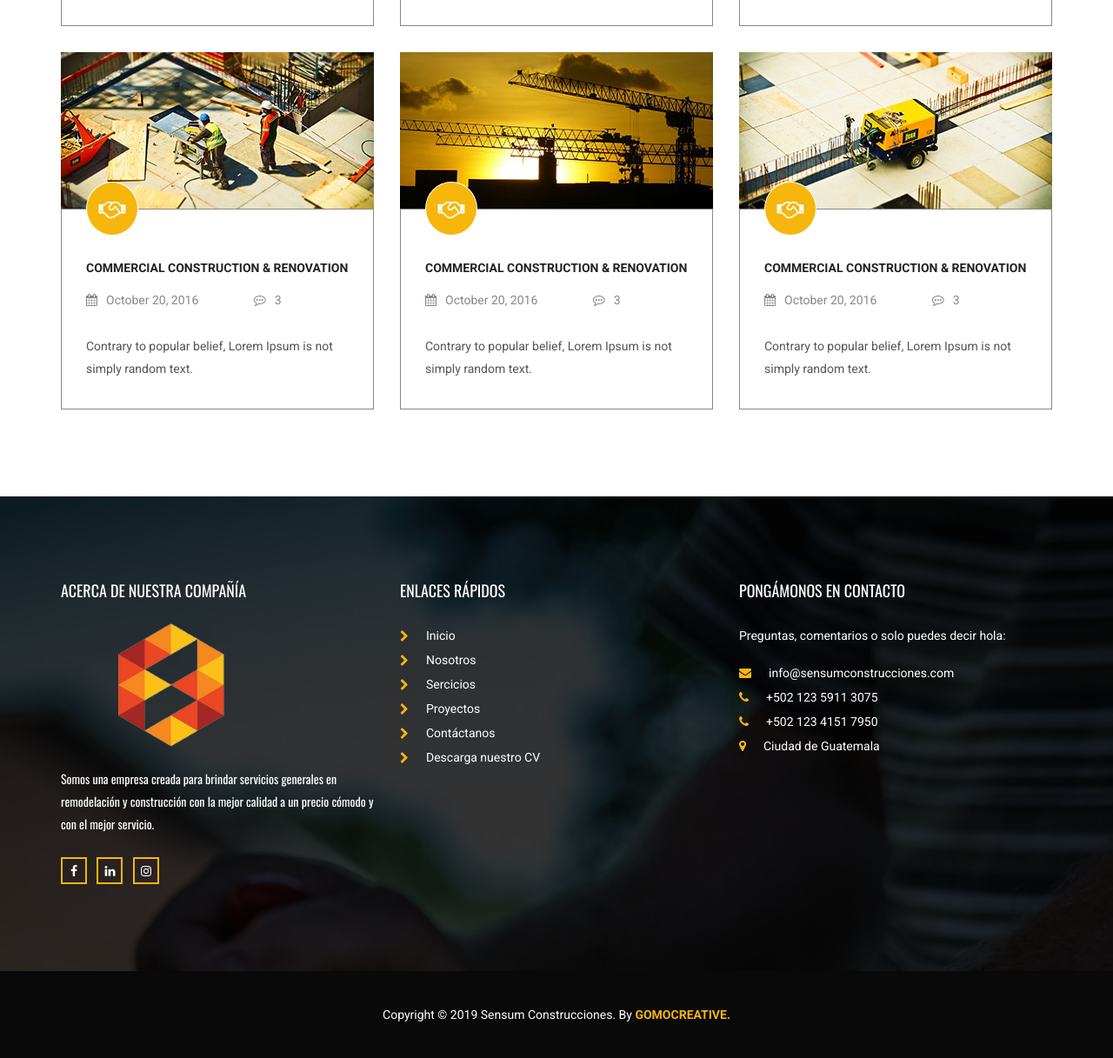
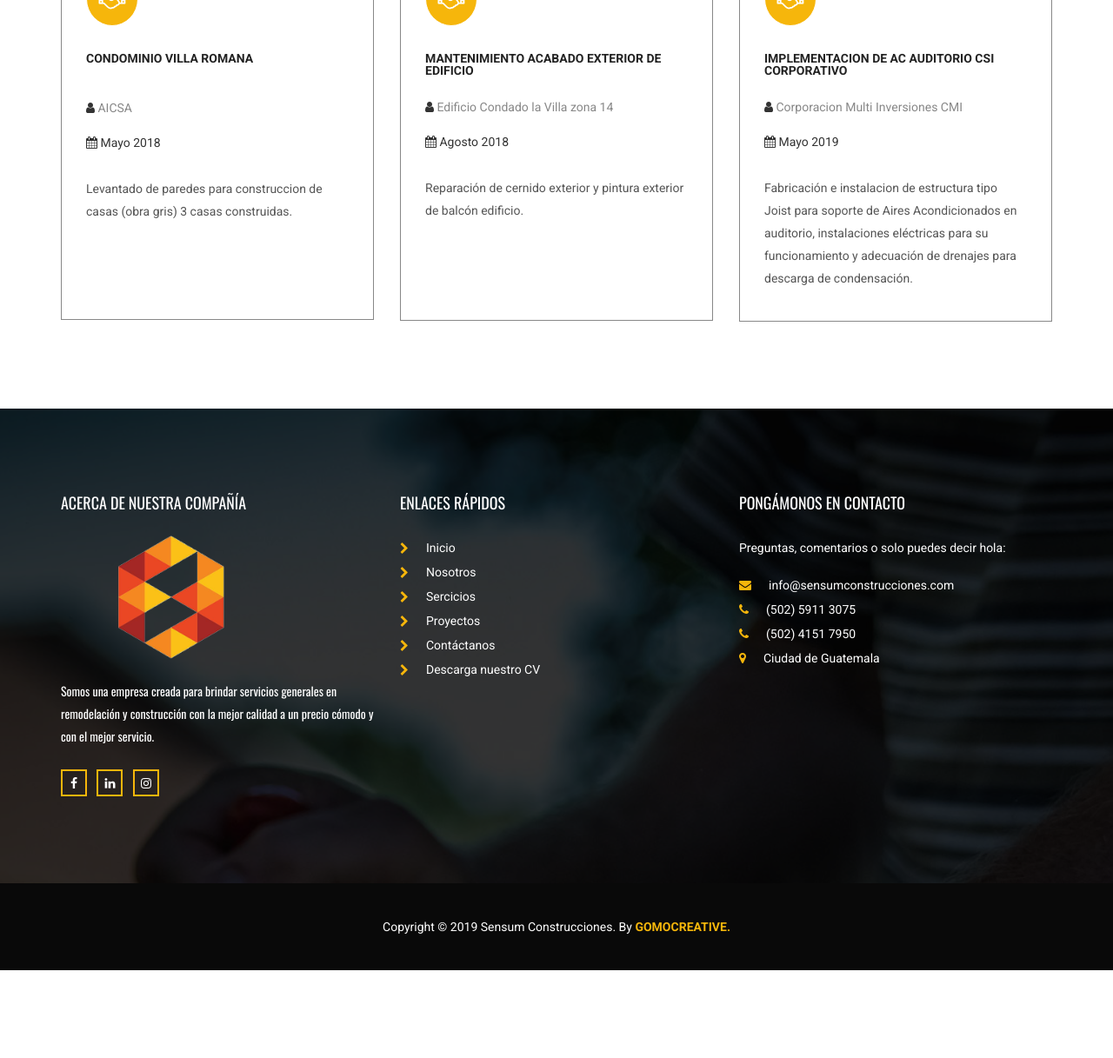
Before and after one commit to gomocreative/sensum, a PHP site: page /proyects.php in a window 1280 px wide. Shown: the part 1337-2554 px from the top of the page at 87% size. After the commit the page ends 2453 px from the top, so only its background shows below. Run offline with PHP 8.4, Linux system fonts and the light colour scheme.

Commit message:
Poject section
Changes on project section, footer and index. Also some images were added.

```diff
--- a/css/style.css
+++ b/css/style.css
@@ -3206,6 +3206,14 @@ button:hover {
     margin-bottom: 100px !important;
 }
 
+.whyUs {
+    padding: auto;
+    margin: 100px 50px 200px -5px;
+    width: 100%;
+    height: auto;
+    border-radius: 0.2em;
+}
+
 /* Custom Fonts for Sensum */
 
 
--- a/footer.php
+++ b/footer.php
@@ -17,12 +17,12 @@
             <div class="col-md-4 col-sm-6 footer_about quick">
                 <h2>Enlaces Rápidos</h2>
                 <ul class="quick_link">
-                    <li><a href="#"><i class="fa fa-chevron-right"></i>Inicio</a></li>
-                    <li><a href="#"><i class="fa fa-chevron-right"></i>Nosotros</a></li>
-                    <li><a href="#"><i class="fa fa-chevron-right"></i>Sercicios</a></li>
-                    <li><a href="#"><i class="fa fa-chevron-right"></i>Proyectos</a></li>
-                    <li><a href="#"><i class="fa fa-chevron-right"></i>Contáctanos</a></li>
-                    <li><a href="#"><i class="fa fa-chevron-right"></i>Descarga nuestro CV</a></li>
+                    <li><a href="index.php"><i class="fa fa-chevron-right"></i>Inicio</a></li>
+                    <li><a href="about.php"><i class="fa fa-chevron-right"></i>Nosotros</a></li>
+                    <li><a href="services.php"><i class="fa fa-chevron-right"></i>Sercicios</a></li>
+                    <li><a href="proyects.php"><i class="fa fa-chevron-right"></i>Proyectos</a></li>
+                    <li><a href="contact.php"><i class="fa fa-chevron-right"></i>Contáctanos</a></li>
+                    <li><a href="docs/Presentacion_Sensum_Construcciones.pdf" target="_blank"><i class="fa fa-chevron-right"></i>Descarga nuestro CV</a></li>
                 </ul>
             </div>
 
@@ -31,9 +31,9 @@
                 <address>
                     <p>Preguntas, comentarios o solo puedes decir hola:</p>
                     <ul class="my_address">
-                        <li><a href="#"><i class="fa fa-envelope" aria-hidden="true"></i>info@sensumconstrucciones.com</a></li>
-                        <li><a href="#"><i class="fa fa-phone" aria-hidden="true"></i>+502 123 5911 3075</a></li>
-                        <li><a href="#"><i class="fa fa-phone" aria-hidden="true"></i>+502 123 4151 7950</a></li>
+                        <li><a href="mailto:info@sensumconstrucciones.com"><i class="fa fa-envelope" aria-hidden="true"></i>info@sensumconstrucciones.com</a></li>
+                        <li><a href="tel:+50229113075"><i class="fa fa-phone" aria-hidden="true"></i>(502) 5911 3075</a></li>
+                        <li><a href="tel:+50241517950"><i class="fa fa-phone" aria-hidden="true"></i>(502) 4151 7950</a></li>
                         <li><a href="#"><i class="fa fa-map-marker" aria-hidden="true"></i>Ciudad de Guatemala</a></li>
                     </ul>
                 </address>
--- a/index.php
+++ b/index.php
@@ -68,7 +68,7 @@
                 <div class="camera_caption">
                     <div class="container">
                         <h5 class=" wow fadeInUp animated">Tu mejor opción en </h5>
-                        <h1 class=" wow fadeInUp animated" data-wow-delay="0.5s">SERVICIOS EN CONTRUCCIÓN</h1>
+                        <h1 class=" wow fadeInUp animated" data-wow-delay="0.5s">SERVICIOS DE CONTRUCCIÓN</h1>
                     </div>
                 </div>
             </div>
@@ -81,7 +81,7 @@
         <div class="container">
             <div class="tittle wow fadeInUp">
                 <h2>¡Comencemos!</h2>
-                <h4>Lorem Ipsum is simply dummy text of the printing and typesetting industry</h4>
+                <h4>Una Experiencia de Cálidad Garantizada</h4>
             </div>
             <div class="row about_row">
                 <div class="who_we_area col-md-7 col-sm-6">
@@ -99,7 +99,7 @@
                         <h3>Descarga nuestro Currícum y Portafolio digital</h3>
                     </div>
                     <br>
-                    <a href="#" class="button_all"> <i class="fa fa-download"></i> CV</a>
+                    <a href="docs/Presentacion_Sensum_Construcciones.pdf" target="_blank" class="button_all"> <i class="fa fa-download"></i> CV</a>
                 </div>
                 <div class="col-md-5 col-sm-6 about_client">
                     <img src="images/home.jpg" alt="" class="homeImg">
--- a/proyects.php
+++ b/proyects.php
@@ -60,7 +60,8 @@
 
     <!-- Banner area -->
     <section class="banner_area" data-stellar-background-ratio="0.5">
-        <h2>Algunos de nuestros proyectos</h2>
+        <h2>Conoce Algunos de nuestros proyectos</h2>
+
         <ol class="breadcrumb">
         </ol>
     </section>
@@ -72,10 +73,10 @@
             <div class="row blog_tow_row">
                 <div class="col-md-4 col-sm-6">
                     <div class="renovation">
-                        <img src="images/blog/renovation/r-1.jpg" alt="">
+                        <img src="images/projects/project1.2.jpg" alt="" style="width: 100%; height: 270px; ">
                         <div class="renovation_content">
                             <span class="clipboard"><i class="fa fa-handshake-o" aria-hidden="true"></i></span>
-                            <span class="tittle" href="#">Construcción oficinas ASTRAB</span>
+                            <span class="tittle" href="#">Construcción oficinas ASTRAB</span><br>
                             <div class="date_comment">
                                 <span style="padding-bottom: 200px;"><i class="fa fa-user" aria-hidden="true"></i> <a href="https://www.grupovical.com" target="_blank">Grupo  VICAL VIGUA, S.A.</a></span><br><br>
                                 <span class="spaceProjectCard"><i class="fa fa-calendar" aria-hidden="true"></i> Noviembre 2016</span>
@@ -86,9 +87,9 @@
                 </div>
                 <div class="col-md-4 col-sm-6">
                     <div class="renovation">
-                        <img src="images/blog/renovation/r-2.jpg" alt="">
+                        <img src="images/projects/project2.jpg" alt="" style="width: 100%; height: 270px">
                         <div class="renovation_content">
-                            <span class="clipboard"><i class="fa fa-handshake-o" aria-hidden="true"></i></span>
+                            <span class="clipboard"><i class="fa fa-handshake-o" aria-hidden="true"></i></span><br>
                             <span class="tittle">Pintura de oficinas administrativas</span>
                             <div class="date_comment">
                                 <span style="padding-bottom: 200px;"><i class="fa fa-user" aria-hidden="true"></i> <a href="http://www.mateco.com.gt" target="_blank">Colectivo Amigos Contra el sida CAS</a></span><br><br>
@@ -98,9 +99,10 @@
                         </div>
                     </div>
                 </div>
+
                 <div class="col-md-4 col-sm-6">
                     <div class="renovation">
-                        <img src="images/blog/renovation/r-2.jpg" alt="">
+                        <img src="images/projects/project3.jpg" alt="" style="width: 100%; height: 270px;">
                         <div class="renovation_content">
                             <span class="clipboard"><i class="fa fa-handshake-o" aria-hidden="true"></i></span>
                             <span class="tittle">Remodelación de oficinas administrativas Mateco</span>
@@ -108,91 +110,49 @@
                                 <span style="padding-bottom: 200px;"><i class="fa fa-user" aria-hidden="true"></i> <a href="http://www.mateco.com.gt" target="_blank">MATECO S.A,</a></span><br><br>
                                 <span class="spaceProjectCard"><i class="fa fa-calendar" aria-hidden="true"></i> Diciembre 2017</span>
                             </div>
-                            <p style="padding-bottom: 8px">Remodelación de oficinas administrativas nueva distribución en concepto open office.</p>
+                            <p style="padding-bottom: 28px">Remodelación de oficinas administrativas nueva distribución en concepto open office.</p>
                         </div>
                     </div>
                 </div>
                 <div class="col-md-4 col-sm-6">
                     <div class="renovation">
-                        <img src="images/blog/renovation/r-4.jpg" alt="">
+                        <img src="images/projects/project4.jpg" alt="" style="width: 100%; height: 270px;">
                         <div class="renovation_content">
-                            <a class="clipboard" href="#"><i class="fa fa-handshake-o" aria-hidden="true"></i></a>
-                            <a class="tittle" href="#">Commercial Construction &amp; Renovation</a>
+                            <span class="clipboard"><i class="fa fa-handshake-o" aria-hidden="true"></i></span>
+                            <span class="tittle">Condominio Villa Romana</span><br>
                             <div class="date_comment">
-                                <a href="#"><i class="fa fa-calendar" aria-hidden="true"></i>October 20, 2016</a>
-                                <a href="#"><i class="fa fa-commenting-o" aria-hidden="true"></i>3</a>
+                                <span style="padding-bottom: 200px;"><i class="fa fa-user" aria-hidden="true"></i> <a href="https://www.aicsacorp.com/" target="_blank">AICSA</a></span><br><br>
+                                <span class="spaceProjectCard"><i class="fa fa-calendar" aria-hidden="true"></i> Mayo 2018</span><br>
                             </div>
-                            <p>Contrary to popular belief, Lorem Ipsum is not simply random text.</p>
+                            <p style="padding-bottom: 83px">Levantado de paredes para construccion de casas (obra gris) 3 casas construidas.</p>
                         </div>
                     </div>
                 </div>
                 <div class="col-md-4 col-sm-6">
                     <div class="renovation">
-                        <img src="images/blog/renovation/r-5.jpg" alt="">
+                        <img src="images/projects/project5.jpg" alt="" style="width: 100%; height: 270px;">
                         <div class="renovation_content">
-                            <a class="clipboard" href="#"><i class="fa fa-handshake-o" aria-hidden="true"></i></a>
-                            <a class="tittle" href="#">Commercial Construction &amp; Renovation</a>
+                            <span class="clipboard"><i class="fa fa-handshake-o" aria-hidden="true"></i></span>
+                            <span class="tittle" style="padding-bottom: 5px">Mantenimiento acabado exterior de Edificio</span>
                             <div class="date_comment">
-                                <a href="#"><i class="fa fa-calendar" aria-hidden="true"></i>October 20, 2016</a>
-                                <a href="#"><i class="fa fa-commenting-o" aria-hidden="true"></i>3</a>
+                                <span style="padding-bottom: 200px;"><i class="fa fa-user" aria-hidden="true"></i> <a href="http://www.conceptosurbanos.com.gt/condado-la-villa" target="_blank">Edificio Condado la Villa zona 14</a></span><br><br>
+                                <span class="spaceProjectCard"><i class="fa fa-calendar" aria-hidden="true"></i> Agosto 2018</span>
                             </div>
-                            <p>Contrary to popular belief, Lorem Ipsum is not simply random text.</p>
+                            <p style="padding-bottom: 85px">Reparación de cernido exterior y pintura exterior de balcón edificio.</p>
                         </div>
                     </div>
                 </div>
                 <div class="col-md-4 col-sm-6">
                     <div class="renovation">
-                        <img src="images/blog/renovation/r-6.jpg" alt="">
+                        <img src="images/projects/project6.jpg" alt="" style="width: 100%; height: 270px;">
                         <div class="renovation_content">
-                            <a class="clipboard" href="#"><i class="fa fa-handshake-o" aria-hidden="true"></i></a>
-                            <a class="tittle" href="#">Commercial Construction &amp; Renovation</a>
+                            <span class="clipboard"><i class="fa fa-handshake-o" aria-hidden="true"></i></span>
+                            <span class="tittle" style="padding-bottom: 5px">Implementacion de AC auditorio CSI corporativo</span>
                             <div class="date_comment">
-                                <a href="#"><i class="fa fa-calendar" aria-hidden="true"></i>October 20, 2016</a>
-                                <a href="#"><i class="fa fa-commenting-o" aria-hidden="true"></i>3</a>
+                                <span style="padding-bottom: 200px;"><i class="fa fa-user" aria-hidden="true"></i> <a href="https://www.cmi.co/es/" target="_blank">Corporacion Multi Inversiones CMI</a></span><br><br>
+                                <span class="spaceProjectCard"><i class="fa fa-calendar" aria-hidden="true"></i> Mayo 2019</span>
                             </div>
-                            <p>Contrary to popular belief, Lorem Ipsum is not simply random text.</p>
-                        </div>
-                    </div>
-                </div>
-                <div class="col-md-4 col-sm-6">
-                    <div class="renovation">
-                        <img src="images/blog/renovation/r-7.jpg" alt="">
-                        <div class="renovation_content">
-                            <a class="clipboard" href="#"><i class="fa fa-handshake-o" aria-hidden="true"></i></a>
-                            <a class="tittle" href="#">Commercial Construction &amp; Renovation</a>
-                            <div class="date_comment">
-                                <a href="#"><i class="fa fa-calendar" aria-hidden="true"></i>October 20, 2016</a>
-                                <a href="#"><i class="fa fa-commenting-o" aria-hidden="true"></i>3</a>
-                            </div>
-                            <p>Contrary to popular belief, Lorem Ipsum is not simply random text.</p>
-                        </div>
-                    </div>
-                </div>
-                <div class="col-md-4 col-sm-6">
-                    <div class="renovation">
-                        <img src="images/blog/renovation/r-8.jpg" alt="">
-                        <div class="renovation_content">
-                            <a class="clipboard" href="#"><i class="fa fa-handshake-o" aria-hidden="true"></i></a>
-                            <a class="tittle" href="#">Commercial Construction &amp; Renovation</a>
-                            <div class="date_comment">
-                                <a href="#"><i class="fa fa-calendar" aria-hidden="true"></i>October 20, 2016</a>
-                                <a href="#"><i class="fa fa-commenting-o" aria-hidden="true"></i>3</a>
-                            </div>
-                            <p>Contrary to popular belief, Lorem Ipsum is not simply random text.</p>
-                        </div>
-                    </div>
-                </div>
-                <div class="col-md-4 col-sm-6">
-                    <div class="renovation">
-                        <img src="images/blog/renovation/r-9.jpg" alt="">
-                        <div class="renovation_content">
-                            <a class="clipboard" href="#"><i class="fa fa-handshake-o" aria-hidden="true"></i></a>
-                            <a class="tittle" href="#">Commercial Construction &amp; Renovation</a>
-                            <div class="date_comment">
-                                <a href="#"><i class="fa fa-calendar" aria-hidden="true"></i>October 20, 2016</a>
-                                <a href="#"><i class="fa fa-commenting-o" aria-hidden="true"></i>3</a>
-                            </div>
-                            <p>Contrary to popular belief, Lorem Ipsum is not simply random text.</p>
+                            <p style="padding-bottom: 8px">Fabricación e instalacion de estructura tipo Joist para soporte de Aires Acondicionados en auditorio, instalaciones eléctricas para su funcionamiento y adecuación de drenajes para descarga de condensación.</p>
                         </div>
                     </div>
                 </div>
```
Also changed, not shown: about.php (+8 -8 lines), contact.php (+11 -13 lines), images/about/whyUs.jpg (added), images/projects/project1.2.jpg (added), images/projects/project2.jpg (added), images/projects/project3.jpg (added), images/projects/project5.jpg (added), 4 other files.
